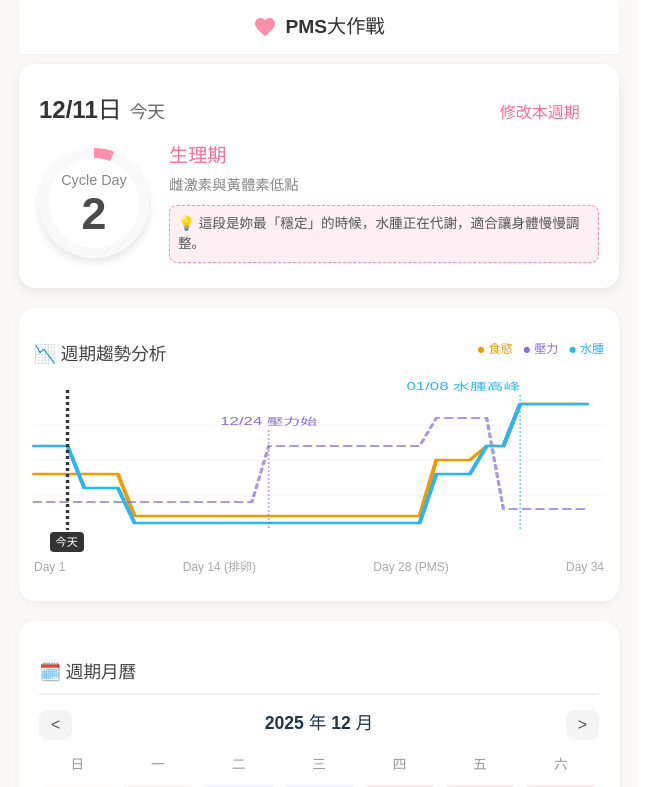
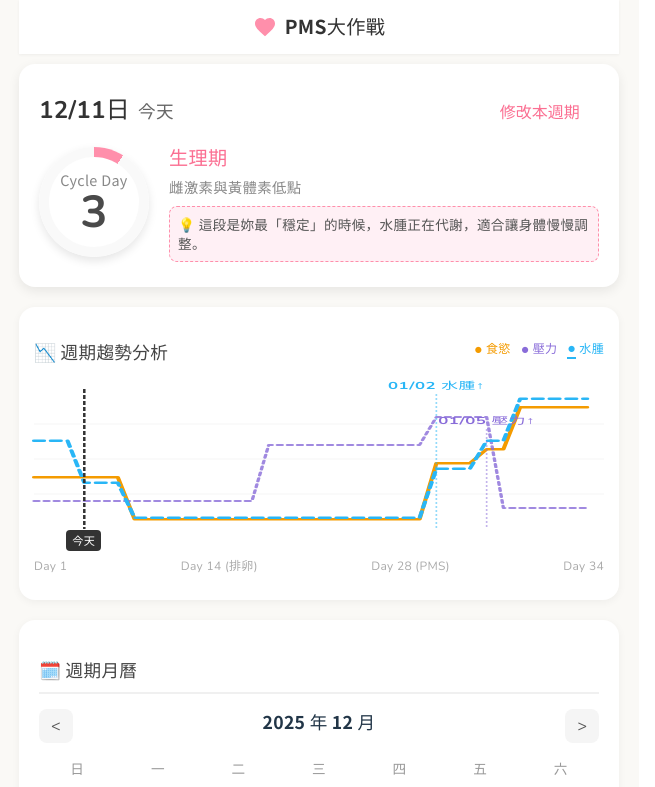
Before and after one commit to phoebehaungs/phoebe-cycle-tracker, a React (Vite) app: page / in a window 1280 px wide. Shown: the top 787 px of the page, without its empty margins (1-656 px from the left). Built offline with nearby package versions, Linux system fonts and the light colour scheme.

Commit message:
Update App.tsx

```diff
--- a/src/App.tsx
+++ b/src/App.tsx
@@ -19,9 +19,9 @@
 
 interface CycleRecord {
   id: string;
-  startDate: string; // "YYYY-MM-DD"
-  length: number | null; // 週期長度
-  periodLength?: number; // 生理期出血天數
+  startDate: string;
+  length: number | null;
+  periodLength?: number;
 }
 
 interface SymptomRecord {
@@ -44,7 +44,7 @@
 
 const INITIAL_HISTORY: CycleRecord[] = [
   { id: '1', startDate: '2025-11-05', length: 34, periodLength: 6 },
-  { id: '2', startDate: '2025-12-10', length: null, periodLength: 6 },
+  { id: '2', startDate: '2025-12-09', length: null, periodLength: 6 },
 ];
 
 const LOCAL_STORAGE_KEY = 'phoebeCycleHistory';
@@ -142,7 +142,7 @@
   sleep: ['良好', '普通', '睡不好']
 };
 
-// --- 3. Helper Functions (TimeZone Fixed) ---
+// --- 3. Helper Functions ---
 
 const parseLocalDate = (dateStr: string): Date => {
   const [y, m, d] = dateStr.split('-').map(Number);
@@ -156,19 +156,18 @@
   return `${y}-${m}-${d}`;
 };
 
-const getDaysDifference = (date1Str: string, date2Str: string): number => {
-  const d1 = parseLocalDate(date1Str);
-  const d2 = parseLocalDate(date2Str);
+const getDaysDifference = (date1: string, date2: string): number => {
+  const d1 = parseLocalDate(date1);
+  const d2 = parseLocalDate(date2);
   return Math.floor((d2.getTime() - d1.getTime()) / (1000 * 60 * 60 * 24));
 };
 
 const addDays = (dateStr: string, days: number): string => {
-  const d = parseLocalDate(dateStr);
-  d.setDate(d.getDate() + days);
-  return formatLocalDate(d);
+  const r = new Date(dateStr);
+  r.setDate(r.getDate() + days);
+  return formatLocalDate(r);
 };
 
-// 簡化版日期顯示 (MM/DD) 用於圖表
 const formatShortDate = (dateStr: string): string => {
     return dateStr.slice(5).replace('-', '/');
 };
@@ -198,6 +197,15 @@
 // --- 4. Main Component ---
 
 const PhoebeCycleTracker: React.FC = () => {
+  // Add Google Fonts
+  useEffect(() => {
+    const link = document.createElement('link');
+    link.href = "https://fonts.googleapis.com/css2?family=Noto+Sans+TC:wght@400;500;700&family=Nunito:wght@400;600;700&display=swap";
+    link.rel = "stylesheet";
+    document.head.appendChild(link);
+    return () => { document.head.removeChild(link); };
+  }, []);
+
   const [history, setHistory] = useState<CycleRecord[]>(() => {
     const stored = localStorage.getItem(LOCAL_STORAGE_KEY);
     try {
@@ -242,6 +250,7 @@
   const [editBleedingDays, setEditBleedingDays] = useState(6);
   const [editDate, setEditDate] = useState(history[history.length - 1].startDate);
 
+  // 核心計算
   const currentCycle = history[history.length - 1];
   const lastStartDate = currentCycle.startDate;
   const currentPeriodLength = currentCycle.periodLength || 6;
@@ -385,8 +394,8 @@
 
   const handleUpsertPeriodRecord = () => {
     if (!inputDate) return;
+    const newDateObj = parseLocalDate(inputDate);
     const newDateStr = inputDate;
-    const newDateObj = parseLocalDate(newDateStr);
 
     const existingIndex = history.findIndex(h => {
         const hDate = parseLocalDate(h.startDate);
@@ -484,24 +493,26 @@
     for (let day = 1; day <= totalDays; day++) {
         let intensity = 50;
 
+        // 視覺分離：食慾向下偏移(+3)，水腫向上偏移(-3)，避免完全重疊
         if (type === 'appetite') {
-            if (day <= 6) intensity = 60;
-            else if (day <= 24) intensity = 90;
-            else if (day <= 27) intensity = 50;
-            else if (day <= 29) intensity = 40;
-            else intensity = 10;
+            if (day <= 6) intensity = 60 + 3;
+            else if (day <= 24) intensity = 90 + 3;
+            else if (day <= 27) intensity = 50 + 3;
+            else if (day <= 29) intensity = 40 + 3;
+            else intensity = 10 + 3;
         } else if (type === 'hormone') {
             if (day <= 14) intensity = 80;
             else if (day <= 24) intensity = 40;
             else if (day <= 28) intensity = 20;
             else intensity = 85;
         } else if (type === 'edema') {
-            if (day <= 3) intensity = 40;
-            else if (day <= 6) intensity = 70;
-            else if (day <= 24) intensity = 95;
-            else if (day <= 27) intensity = 60;
-            else if (day <= 29) intensity = 40;
-            else intensity = 10;
+            // 水腫曲線：PMS(30-34)最嚴重(10)，生理期初(1-3)次嚴重(40)，濾泡期(7-24)最輕盈(95)
+            if (day <= 3) intensity = 40 - 3;
+            else if (day <= 6) intensity = 70 - 3;
+            else if (day <= 24) intensity = 95 - 3;
+            else if (day <= 27) intensity = 60 - 3;
+            else if (day <= 29) intensity = 40 - 3;
+            else intensity = 10 - 3;
         }
 
         const x = (day - 1) * stepX;
@@ -511,12 +522,10 @@
     return points.join(' ');
   };
 
-  // 計算關鍵日期 (從 Day 1 開始推算)
-  const stressStartDay = 15; // Day 14後 (第15天開始)
-  const edemaPeakDay = 30; // 水腫高峰開始
-
-  const stressStartDateStr = formatShortDate(addDays(lastStartDate, stressStartDay - 1));
-  const edemaPeakDateStr = formatShortDate(addDays(lastStartDate, edemaPeakDay - 1));
+  const edemaRiseDay = 25;
+  const stressRiseDay = 28;
+  const edemaRiseDateStr = formatShortDate(addDays(lastStartDate, edemaRiseDay - 1));
+  const stressRiseDateStr = formatShortDate(addDays(lastStartDate, stressRiseDay - 1));
 
   const dayNames = ['日', '一', '二', '三', '四', '五', '六'];
 
@@ -553,7 +562,8 @@
                 color: currentPhase.accent,
                 fontWeight: 'bold',
                 cursor: 'pointer',
-                marginLeft: 'auto'
+                marginLeft: 'auto',
+                fontFamily: 'Nunito, Noto Sans TC, sans-serif'
             }}
           >
             修改本週期
@@ -575,6 +585,7 @@
                   fontWeight: 'bold',
                   color: '#4a4a4a',
                   lineHeight: 1,
+                  fontFamily: 'Nunito, sans-serif'
                 }}
               >
                 {daysPassed}
@@ -595,7 +606,6 @@
             <div style={{ color: '#888', fontSize: '0.9rem', marginTop: '4px' }}>
               {currentPhase.hormone}
             </div>
-            {/* 溫馨提醒 */}
             <div style={{
                 marginTop: '8px',
                 fontSize: '0.85rem',
@@ -603,7 +613,8 @@
                 backgroundColor: currentPhase.lightColor,
                 padding: '8px',
                 borderRadius: '8px',
-                border: `1px dashed ${currentPhase.color}`
+                border: `1px dashed ${currentPhase.color}`,
+                lineHeight: '1.4'
             }}>
                 💡 {currentPhase.tips}
             </div>
@@ -611,82 +622,84 @@
         </div>
       </div>
 
-      {/* 📉 週期趨勢分析 */}
+      {/* 📉 週期趨勢分析 (解決重疊、字體優化) */}
       <div style={{ ...cardStyle, marginTop: '20px', padding: '15px 15px 25px' }}>
         <div style={{ display: 'flex', justifyContent: 'space-between', alignItems: 'center', marginBottom: '15px' }}>
             <h3 style={{ ...cardTitleStyle, marginBottom: 0, borderBottom: 'none' }}>📉 週期趨勢分析</h3>
             <div style={{ fontSize: '0.75rem', color: '#999', display: 'flex', gap: '10px' }}>
                 <span style={{ color: '#F49B00', display: 'flex', alignItems: 'center' }}><span style={{fontSize:'1.2em', marginRight:'3px'}}>●</span>食慾</span>
                 <span style={{ color: '#896CD9', display: 'flex', alignItems: 'center' }}><span style={{fontSize:'1.2em', marginRight:'3px'}}>●</span>壓力</span>
-                <span style={{ color: '#29B6F6', display: 'flex', alignItems: 'center' }}><span style={{fontSize:'1.2em', marginRight:'3px'}}>●</span>水腫</span>
+                <span style={{ color: '#29B6F6', display: 'flex', alignItems: 'center' }}><span style={{fontSize:'1.2em', marginRight:'3px', borderBottom:'2px dashed #29B6F6'}}>●</span>水腫</span>
             </div>
         </div>
 
         <div style={{ position: 'relative', height: '140px', marginTop: '5px' }}>
             <svg viewBox="0 0 340 140" style={{ width: '100%', height: '100%', overflow: 'visible' }} preserveAspectRatio="none">
-                {/* Grid Lines */}
                 <line x1="0" y1="35" x2="340" y2="35" stroke="#f5f5f5" strokeWidth="1" />
                 <line x1="0" y1="70" x2="340" y2="70" stroke="#f5f5f5" strokeWidth="1" />
                 <line x1="0" y1="105" x2="340" y2="105" stroke="#f5f5f5" strokeWidth="1" />
 
-                {/* Appetite (Orange) */}
+                {/* Appetite (Orange) - Solid */}
                 <polyline
                     points={getCurvePoints(340, 140, 'appetite')}
                     fill="none"
                     stroke="#F49B00"
                     strokeWidth="2.5"
                     strokeLinecap="round"
+                    strokeLinejoin="round"
                 />
 
-                {/* Hormone/Mood (Purple) */}
+                {/* Hormone/Mood (Purple) - Dotted */}
                 <polyline
                     points={getCurvePoints(340, 140, 'hormone')}
                     fill="none"
                     stroke="#896CD9"
                     strokeWidth="2"
                     strokeLinecap="round"
-                    strokeDasharray="4,4"
-                    opacity="0.7"
+                    strokeLinejoin="round"
+                    strokeDasharray="3,3"
+                    opacity="0.8"
                 />
 
-                {/* Edema (Blue) */}
+                {/* Edema (Blue) - Dashed */}
                 <polyline
                     points={getCurvePoints(340, 140, 'edema')}
                     fill="none"
                     stroke="#29B6F6"
                     strokeWidth="2.5"
                     strokeLinecap="round"
+                    strokeLinejoin="round"
+                    strokeDasharray="6,4"
                 />
 
                 {/* Today Line */}
                 <line
                     x1={(daysPassed / 34) * 340} y1="0"
                     x2={(daysPassed / 34) * 340} y2="140"
-                    stroke="#333" strokeWidth="2" strokeDasharray="3,3"
+                    stroke="#333" strokeWidth="1.5" strokeDasharray="4,2"
                 />
 
-                {/* 預測點 1: 壓力開始 (Day 15) - 放在中間偏低位置 */}
+                {/* Edema Rise Marker (High label) */}
                 <line
-                    x1={((stressStartDay-1) / 34) * 340} y1="40"
-                    x2={((stressStartDay-1) / 34) * 340} y2="140"
-                    stroke="#896CD9" strokeWidth="1" strokeDasharray="2,2" opacity="0.6"
+                    x1={((edemaRiseDay-1) / 34) * 340} y1="5"
+                    x2={((edemaRiseDay-1) / 34) * 340} y2="140"
+                    stroke="#29B6F6" strokeWidth="1" strokeDasharray="2,2" opacity="0.5"
                 />
-                <text x={((stressStartDay-1) / 34) * 340} y="35" fill="#896CD9" fontSize="10" textAnchor="middle">
-                    {stressStartDateStr} 壓力始
+                <text x={((edemaRiseDay-1) / 34) * 340} y="0" fill="#29B6F6" fontSize="10" fontWeight="bold" textAnchor="middle" style={{fontFamily: 'Nunito, sans-serif'}}>
+                    {edemaRiseDateStr} 水腫↑
                 </text>
 
-                 {/* 預測點 2: 水腫高峰 (Day 30) - 放在頂部位置 */}
+                 {/* Stress Rise Marker (Low label) */}
                  <line
-                    x1={((edemaPeakDay-1) / 34) * 340} y1="5"
-                    x2={((edemaPeakDay-1) / 34) * 340} y2="140"
-                    stroke="#29B6F6" strokeWidth="1" strokeDasharray="2,2" opacity="0.6"
+                    x1={((stressRiseDay-1) / 34) * 340} y1="40"
+                    x2={((stressRiseDay-1) / 34) * 340} y2="140"
+                    stroke="#896CD9" strokeWidth="1" strokeDasharray="2,2" opacity="0.5"
                 />
-                <text x={((edemaPeakDay-1) / 34) * 340} y="0" fill="#29B6F6" fontSize="10" textAnchor="end">
-                    {edemaPeakDateStr} 水腫高峰
+                <text x={((stressRiseDay-1) / 34) * 340} y="35" fill="#896CD9" fontSize="10" fontWeight="bold" textAnchor="middle" style={{fontFamily: 'Nunito, sans-serif'}}>
+                    {stressRiseDateStr} 壓力↑
                 </text>
             </svg>
 
-            {/* Today Label */}
             <div style={{
                 position: 'absolute',
                 left: `calc(${(daysPassed / 34) * 100}% - 18px)`,
@@ -702,7 +715,7 @@
                 今天
             </div>
         </div>
-        <div style={{ display: 'flex', justifyContent: 'space-between', fontSize: '0.75rem', color: '#aaa', marginTop: '28px' }}>
+        <div style={{ display: 'flex', justifyContent: 'space-between', fontSize: '0.75rem', color: '#aaa', marginTop: '28px', fontFamily:'Nunito, sans-serif' }}>
             <span>Day 1</span>
             <span>Day 14 (排卵)</span>
             <span>Day 28 (PMS)</span>
@@ -750,7 +763,7 @@
                   fontWeight: isToday ? 'bold' : 'normal'
                 }}
               >
-                <div style={{ fontSize: '0.9rem', marginBottom: '4px' }}>
+                <div style={{ fontSize: '0.9rem', marginBottom: '4px', fontFamily: 'Nunito, sans-serif' }}>
                   {date.getDate()}
                 </div>
                 {phase && (
@@ -844,7 +857,7 @@
         <div style={modalOverlayStyle}>
           <div style={{ ...modalContentStyle, width: '360px' }}>
             <h3 style={{ color: modalDetail.phase.color }}>{modalDetail.date} 詳情</h3>
-            <p style={{ marginBottom: '5px' }}>週期日: <strong>Day {modalDetail.day}</strong></p>
+            <p style={{ marginBottom: '5px' }}>週期日: <strong style={{fontFamily:'Nunito, sans-serif'}}>Day {modalDetail.day}</strong></p>
             <p style={{ marginBottom: '5px' }}>階段: <strong style={{ color: modalDetail.phase.color }}>{modalDetail.phase.name}</strong></p>
 
             <div style={{ marginTop: '20px', paddingTop: '15px', borderTop: '1px solid #eee' }}>
@@ -913,7 +926,8 @@
             fontSize: '0.85rem',
             cursor: 'pointer',
             backgroundColor: value === op ? '#896CD9' : '#f9f9f9',
-            color: value === op ? 'white' : '#555'
+            color: value === op ? 'white' : '#555',
+            fontFamily: 'Noto Sans TC, sans-serif'
           }}
         >
           {op}
@@ -925,28 +939,28 @@
 
 // --- Styles ---
 
-const appContainerStyle: React.CSSProperties = { maxWidth: '600px', margin: '0 auto', padding: '0 20px 40px', fontFamily: 'sans-serif', backgroundColor: '#faf9f6', minHeight: '100vh' };
+const appContainerStyle: React.CSSProperties = { maxWidth: '600px', margin: '0 auto', padding: '0 20px 40px', fontFamily: 'Noto Sans TC, sans-serif', backgroundColor: '#faf9f6', minHeight: '100vh', letterSpacing: '0.02em' };
 const headerStyle: React.CSSProperties = { display: 'flex', justifyContent: 'space-between', alignItems: 'center', padding: '15px 0', marginBottom: '10px', backgroundColor: 'white', boxShadow: '0 1px 3px rgba(0,0,0,0.05)' };
-const headerTitleStyle: React.CSSProperties = { fontSize: '1.2rem', margin: 0, color: '#333' };
+const headerTitleStyle: React.CSSProperties = { fontSize: '1.2rem', margin: 0, color: '#333', fontWeight: 'bold' };
 const dashboardCardStyle: React.CSSProperties = { backgroundColor: 'white', padding: '25px 20px', textAlign: 'center', marginBottom: '20px', borderRadius: '16px', boxShadow: '0 4px 12px rgba(0,0,0,0.08)' };
 const todayStatusContainerStyle: React.CSSProperties = { display: 'flex', gap: '8px', alignItems: 'baseline', marginBottom: '10px' };
-const todayDateStyle: React.CSSProperties = { fontSize: '1.5rem', fontWeight: 'bold', color: '#333' };
+const todayDateStyle: React.CSSProperties = { fontSize: '1.5rem', fontWeight: 'bold', color: '#333', fontFamily: 'Nunito, sans-serif' };
 const todayLabelStyle: React.CSSProperties = { fontSize: '1.1rem', color: '#666' };
 const circularChartContainerStyle: React.CSSProperties = { display: 'flex', justifyContent: 'center', alignItems: 'center', marginTop: '10px' };
 const circularChartStyle: React.CSSProperties = { width: '110px', height: '110px', borderRadius: '50%', display: 'flex', alignItems: 'center', justifyContent: 'center', boxShadow: '0 4px 10px rgba(0,0,0,0.1)' };
 const circularChartInnerStyle: React.CSSProperties = { width: '90px', height: '90px', borderRadius: '50%', backgroundColor: 'white', display: 'flex', flexDirection: 'column', justifyContent: 'center', alignItems: 'center' };
 const statusTextStyle: React.CSSProperties = { marginLeft: '20px', textAlign: 'left', flex: 1 };
 const cardStyle: React.CSSProperties = { backgroundColor: 'white', padding: '20px', borderRadius: '16px', boxShadow: '0 2px 8px rgba(0,0,0,0.05)' };
-const cardTitleStyle: React.CSSProperties = { fontSize: '1.1rem', borderBottom: '2px solid #f0f0f0', paddingBottom: '8px', marginBottom: '15px', color: '#444' };
-const navButtonStyle: React.CSSProperties = { background: '#f5f5f5', border: 'none', padding: '6px 12px', borderRadius: '8px', cursor: 'pointer', color: '#555' };
+const cardTitleStyle: React.CSSProperties = { fontSize: '1.1rem', borderBottom: '2px solid #f0f0f0', paddingBottom: '8px', marginBottom: '15px', color: '#444', fontWeight: 'bold' };
+const navButtonStyle: React.CSSProperties = { background: '#f5f5f5', border: 'none', padding: '6px 12px', borderRadius: '8px', cursor: 'pointer', color: '#555', fontFamily: 'Nunito, sans-serif' };
 const calendarGridStyle: React.CSSProperties = { display: 'grid', gridTemplateColumns: 'repeat(7, 1fr)', gap: '4px' };
 const dayNameStyle: React.CSSProperties = { textAlign: 'center', fontSize: '0.85rem', color: '#999', marginBottom: '5px' };
 const calendarDayStyle: React.CSSProperties = { minHeight: '50px', borderRadius: '8px', border: '1px solid #f5f5f5', display: 'flex', flexDirection: 'column', alignItems: 'center', justifyContent: 'center', cursor: 'pointer', position: 'relative' };
 const recordDotStyle: React.CSSProperties = { width: '5px', height: '5px', borderRadius: '50%', position: 'absolute', bottom: '4px', right: '4px' };
 const gridContainerStyle: React.CSSProperties = { display: 'flex', gap: '15px', flexWrap: 'wrap', marginTop: '20px' };
 const predictionLabelStyle: React.CSSProperties = { fontSize: '0.9rem', color: '#888', marginBottom: '4px' };
-const predictionDateStyle: React.CSSProperties = { fontSize: '1.3rem', fontWeight: 'bold' };
-const inputStyle: React.CSSProperties = { width: '100%', padding: '10px', borderRadius: '8px', border: '1px solid #ddd', boxSizing: 'border-box' };
+const predictionDateStyle: React.CSSProperties = { fontSize: '1.3rem', fontWeight: 'bold', fontFamily: 'Nunito, sans-serif' };
+const inputStyle: React.CSSProperties = { width: '100%', padding: '10px', borderRadius: '8px', border: '1px solid #ddd', boxSizing: 'border-box', fontFamily: 'Nunito, sans-serif' };
 const recordButtonStyle: React.CSSProperties = { width: '100%', padding: '12px', backgroundColor: '#6AB04C', color: 'white', border: 'none', borderRadius: '8px', marginTop: '10px', fontSize: '1rem', cursor: 'pointer' };
 const listListStyle: React.CSSProperties = { paddingLeft: '20px', lineHeight: '1.6', color: '#555' };
 const modalOverlayStyle: React.CSSProperties = { position: 'fixed', top: 0, left: 0, right: 0, bottom: 0, backgroundColor: 'rgba(0,0,0,0.5)', display: 'flex', alignItems: 'center', justifyContent: 'center', zIndex: 1000 };
```
